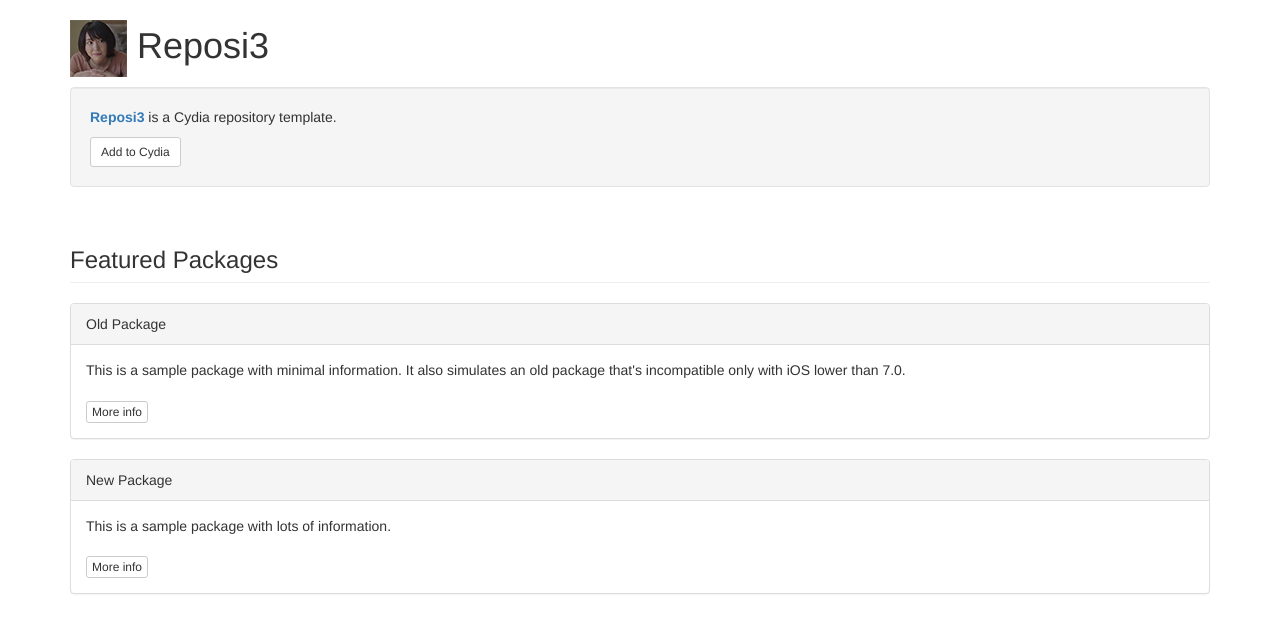
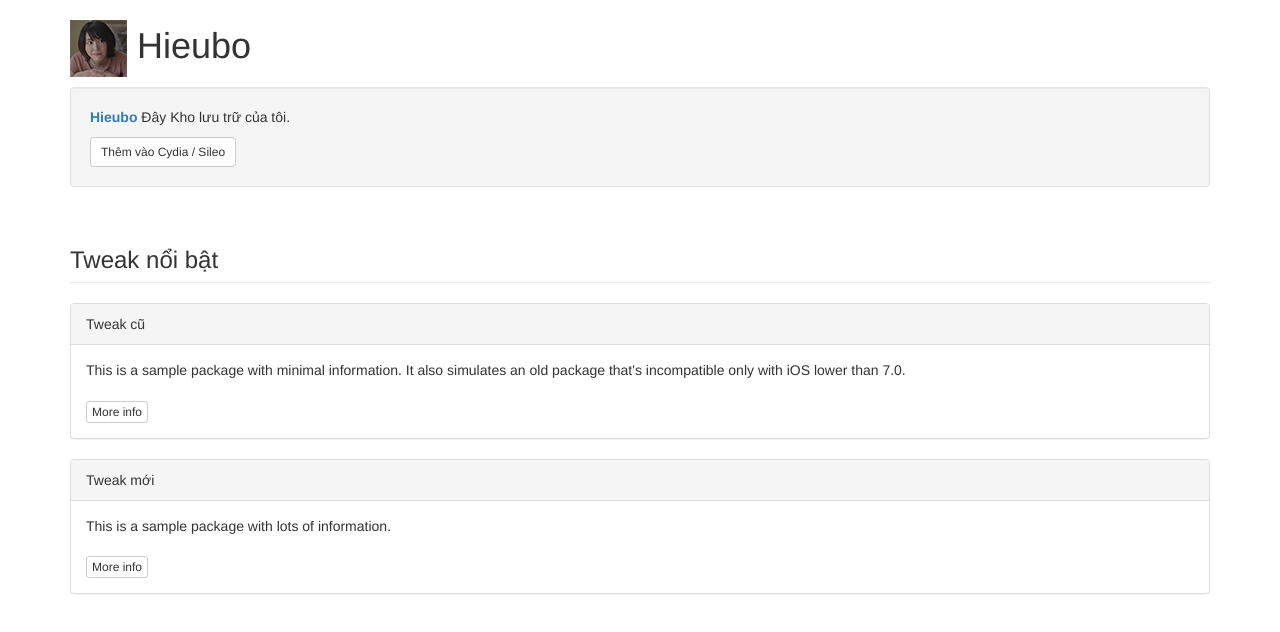
Before and after one commit to nguyentrunghieu98/hieubo.github.io, a plain HTML site: page index.html in a window 1280 px wide. Drawn offline with nearby package versions, Linux system fonts and the light colour scheme.

Commit message:
Update index.html

```diff
--- a/index.html
+++ b/index.html
@@ -10,23 +10,23 @@
 <body>
 
 <div class="container">
-	<h1><img src="CydiaIcon.png"> Reposi3</h1>
+	<h1><img src="CydiaIcon.png"> Hieubo</h1>
 </div>
 
 <div class="container">
 	<div class="well">
-		<p><span class="text-primary"><b>Reposi3</span></b> is a Cydia repository template.</p>
-		<a class="btn btn-sm btn-default" href="cydia://url/https://cydia.saurik.com/api/share#?source=https://supermamon.github.io/Reposi3/">Add to Cydia</a>
+		<p><span class="text-primary"><b>Hieubo</span></b> Đây Kho lưu trữ của tôi.</p>
+		<a class="btn btn-sm btn-default" href="cydia://url/https://cydia.saurik.com/api/share#?source=https://supermamon.github.io/Reposi3/">Thêm vào Cydia / Sileo</a>
 	</div>
 </div>
 
 <div class="container">
-  <h3 id="wells" class="page-header">Featured Packages</h3>
+  <h3 id="wells" class="page-header">Tweak nổi bật</h3>
 </div>
 
 <div class="container">
 	<div class="panel panel-default">
-	  <div class="panel-heading">Old Package</div>
+	  <div class="panel-heading">Tweak cũ</div>
 	  <div class="panel-body">
 		This is a sample package with minimal information.
 		It also simulates an old package that's incompatible only with iOS lower than 7.0.<br /><br />
@@ -35,7 +35,7 @@
 	</div>
 
 	<div class="panel panel-default">
-	  <div class="panel-heading">New Package</div>
+	  <div class="panel-heading">Tweak mới</div>
 	  <div class="panel-body">
 		This is a sample package with lots of information.<br /><br />
 		<a class="btn btn-xs btn-default" href="depictions/?p=com.supermamon.newpackage">More info</a>
```
